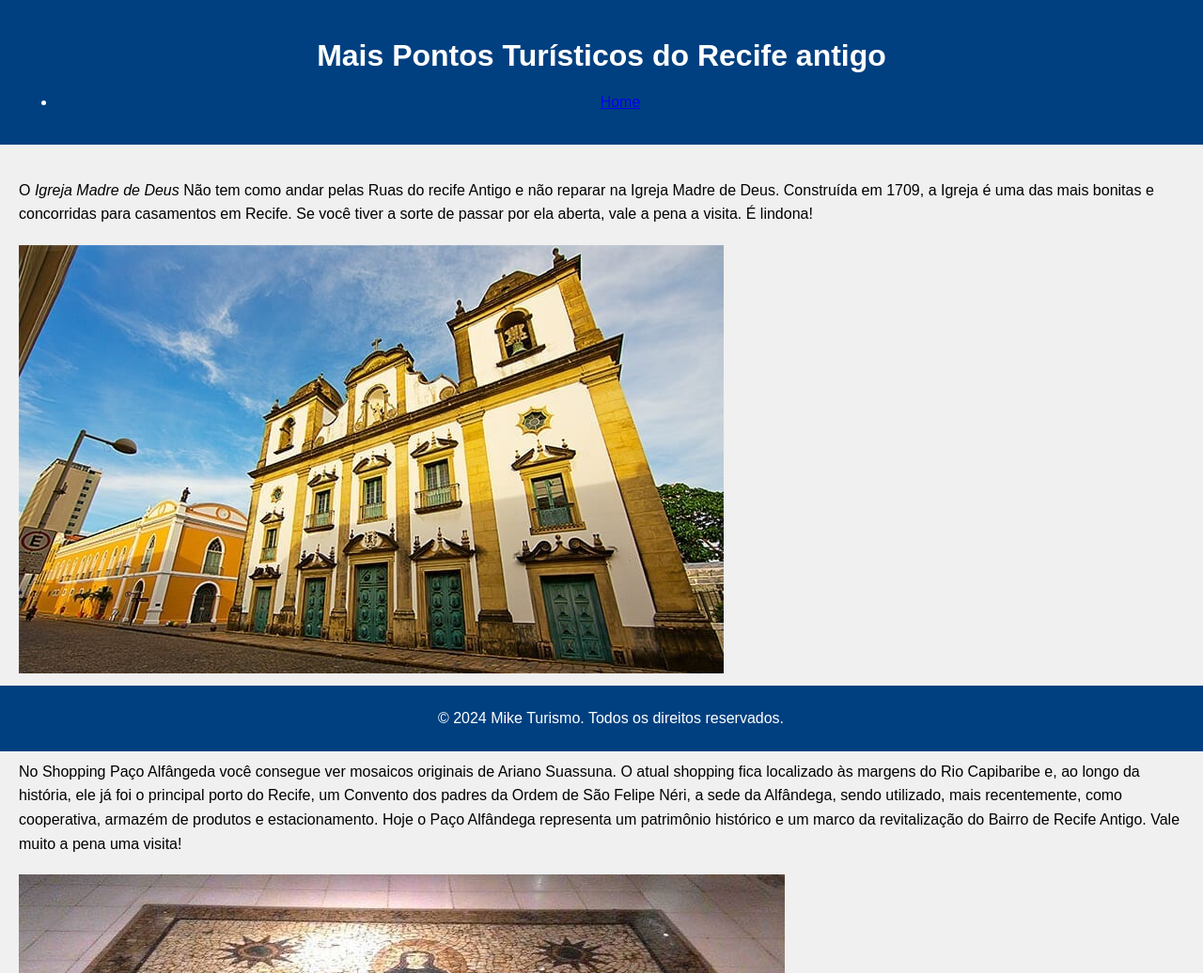
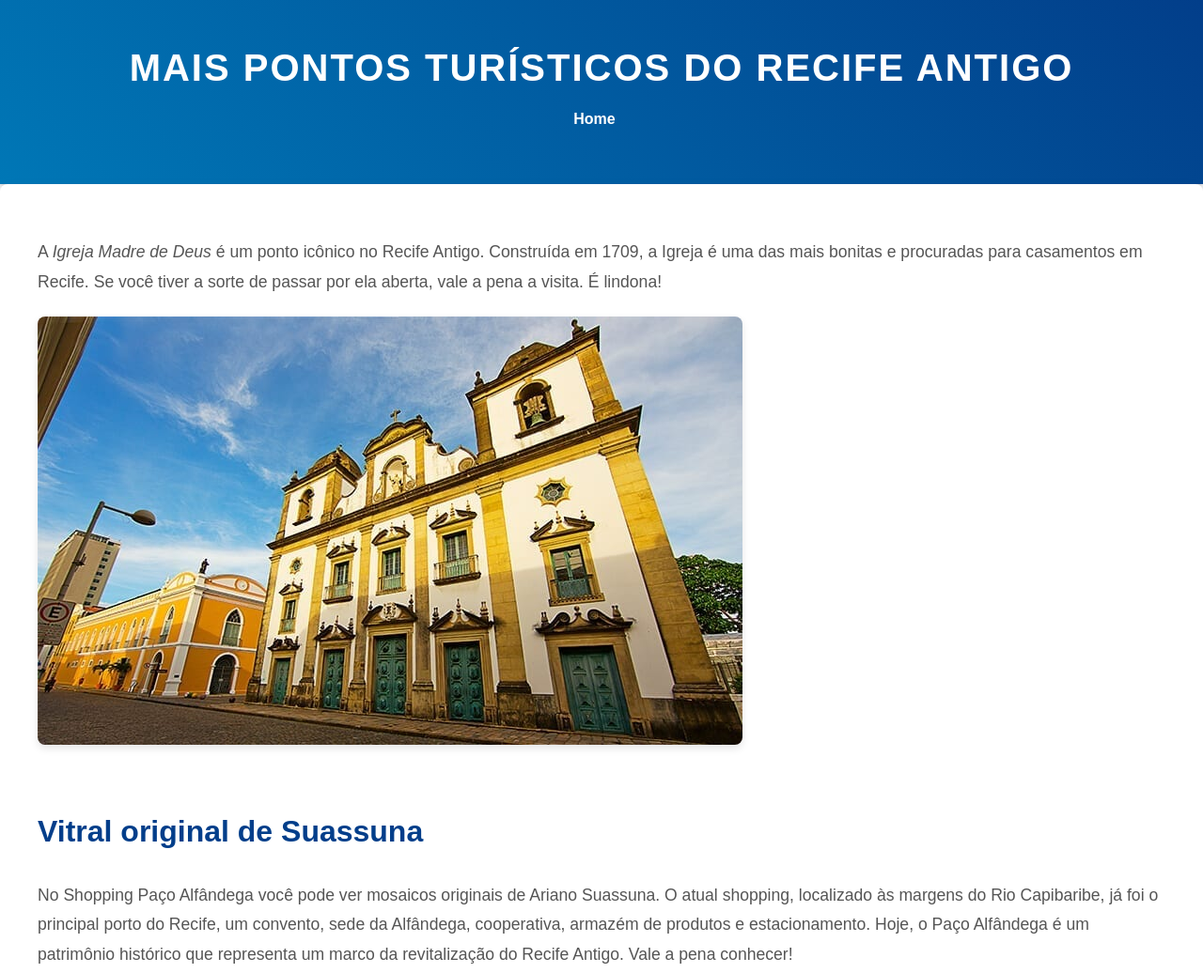
Before and after one commit to MikeMacCav/Marco-Zero, a plain HTML site: page pontosTuristicos.html in a window 1280 px wide. Shown: the top 1036 px of the page at 94% size. Drawn offline with Linux system fonts and the light colour scheme.

Commit message:
Adição das páginas de estilo na pasta CSS, para estilização das páginas html.

```diff
--- /dev/null
+++ b/css/estilo.css
@@ -0,0 +1,122 @@
+body {
+    font-family: 'Poppins', sans-serif;
+    margin: 0;
+    padding: 0;
+    background-color: #f8f9fa;
+    color: #333;
+    line-height: 1.6;
+}
+
+header {
+    background: linear-gradient(45deg, #0077b6, #023e8a);
+    color: white;
+    padding: 40px 0;
+    text-align: center;
+    box-shadow: 0 4px 8px rgba(0, 0, 0, 0.2);
+}
+
+header h1 {
+    font-size: 2.5em;
+    margin: 0;
+    font-weight: 700;
+    text-transform: uppercase;
+    letter-spacing: 2px;
+}
+
+nav ul {
+    list-style: none;
+    padding: 0;
+    margin-top: 10px;
+}
+
+nav ul li {
+    display: inline-block;
+    margin-right: 15px;
+}
+
+nav ul li a {
+    color: white;
+    text-decoration: none;
+    font-weight: 600;
+    padding: 8px 16px;
+    border-radius: 5px;
+    transition: background-color 0.3s ease;
+}
+
+nav ul li a:hover {
+    background-color: rgba(255, 255, 255, 0.3);
+}
+
+main {
+    max-width: 1200px;
+    margin: 0 auto;
+    padding: 40px;
+    background-color: white;
+    box-shadow: 0 8px 16px rgba(0, 0, 0, 0.1);
+    border-radius: 8px;
+}
+
+main h2 {
+    font-size: 2em;
+    color: #023e8a;
+    margin-top: 30px;
+}
+
+.content p {
+    font-size: 1.1em;
+    color: #555;
+    margin-bottom: 20px;
+    line-height: 1.8;
+}
+
+img {
+    max-width: 100%;
+    height: auto;
+    border-radius: 8px;
+    box-shadow: 0 4px 8px rgba(0, 0, 0, 0.1);
+    margin-bottom: 30px;
+}
+
+footer {
+    background-color: #023e8a;
+    color: white;
+    text-align: center;
+    padding: 20px;
+    margin-top: 40px;
+}
+
+footer p {
+    margin: 0;
+    font-size: 1em;
+}
+
+header, footer {
+    transition: background-color 0.5s ease;
+}
+
+header:hover {
+    background-color: #005f99;
+}
+
+footer:hover {
+    background-color: #005f99;
+}
+
+@media (max-width: 768px) {
+    header h1 {
+        font-size: 1.8em;
+    }
+
+    main {
+        padding: 20px;
+    }
+
+    nav ul li {
+        display: block;
+        margin: 5px 0;
+    }
+
+    main h2 {
+        font-size: 1.6em;
+    }
+}
--- /dev/null
+++ b/css/estiloPT.css
@@ -0,0 +1,122 @@
+body {
+    font-family: 'Poppins', sans-serif;
+    margin: 0;
+    padding: 0;
+    background-color: #f8f9fa;
+    color: #333;
+    line-height: 1.6;
+}
+
+header {
+    background: linear-gradient(45deg, #0077b6, #023e8a);
+    color: white;
+    padding: 40px 0;
+    text-align: center;
+    box-shadow: 0 4px 8px rgba(0, 0, 0, 0.2);
+}
+
+header h1 {
+    font-size: 2.5em;
+    margin: 0;
+    font-weight: 700;
+    text-transform: uppercase;
+    letter-spacing: 2px;
+}
+
+nav ul {
+    list-style: none;
+    padding: 0;
+    margin-top: 10px;
+}
+
+nav ul li {
+    display: inline-block;
+    margin-right: 15px;
+}
+
+nav ul li a {
+    color: white;
+    text-decoration: none;
+    font-weight: 600;
+    padding: 8px 16px;
+    border-radius: 5px;
+    transition: background-color 0.3s ease;
+}
+
+nav ul li a:hover {
+    background-color: rgba(255, 255, 255, 0.3);
+}
+
+main {
+    max-width: 1200px;
+    margin: 0 auto;
+    padding: 40px;
+    background-color: white;
+    box-shadow: 0 8px 16px rgba(0, 0, 0, 0.1);
+    border-radius: 8px;
+}
+
+main h2 {
+    font-size: 2em;
+    color: #023e8a;
+    margin-top: 30px;
+}
+
+.content p {
+    font-size: 1.1em;
+    color: #555;
+    margin-bottom: 20px;
+    line-height: 1.8;
+}
+
+img {
+    max-width: 100%;
+    height: auto;
+    border-radius: 8px;
+    box-shadow: 0 4px 8px rgba(0, 0, 0, 0.1);
+    margin-bottom: 30px;
+}
+
+footer {
+    background-color: #023e8a;
+    color: white;
+    text-align: center;
+    padding: 20px;
+    margin-top: 40px;
+}
+
+footer p {
+    margin: 0;
+    font-size: 1em;
+}
+
+header, footer {
+    transition: background-color 0.5s ease;
+}
+
+header:hover {
+    background-color: #005f99;
+}
+
+footer:hover {
+    background-color: #005f99;
+}
+
+@media (max-width: 768px) {
+    header h1 {
+        font-size: 1.8em;
+    }
+
+    main {
+        padding: 20px;
+    }
+
+    nav ul li {
+        display: block;
+        margin: 5px 0;
+    }
+
+    main h2 {
+        font-size: 1.6em;
+    }
+}
--- a/pontosTuristicos.html
+++ b/pontosTuristicos.html
@@ -4,64 +4,27 @@
     <meta charset="UTF-8">
     <meta name="viewport" content="width=device-width, initial-scale=1.0">
     <title>Recife Antigo</title>
-    <style>
-        body {
-            font-family: Arial, sans-serif;
-            margin: 0;
-            padding: 0;
-        }
-        header {
-            background-color: #004080;
-            color: white;
-            padding: 20px;
-            text-align: center;
-        }
-        main {
-            padding: 20px;
-            background-color: #f0f0f0;
-        }
-        footer {
-            background-color: #004080;
-            color: white;
-            text-align: center;
-            padding: 10px;
-            position: fixed;
-            width: 100%;
-            bottom: 0;
-        }
-        img {
-            max-width: 100%;
-            height: auto;
-            margin-bottom: 20px;
-        }
-        .content p {
-            margin-bottom: 20px;
-            line-height: 1.6;
-        }
-    </style>
+    <link rel="stylesheet" href="css/estiloPT.css">
 </head>
 <body>
 
     <header>
-        <h1>Mais Pontos Turísticos do Recife antigo</h1>
+        <h1>Mais Pontos Turísticos do Recife Antigo</h1>
         <nav>
             <ul>
-
               <li><a href="index.html"> Home </a></li>
             </ul>
-          </nav>
+        </nav>
     </header>
 
     <main>
         <section class="content">
-            <p>O <em>Igreja Madre de Deus</em> Não tem como andar pelas Ruas do recife Antigo e não reparar na Igreja Madre de Deus. Construída em 1709, a Igreja é uma das mais bonitas e concorridas para casamentos em Recife. Se você tiver a sorte de passar por ela aberta, vale a pena a visita. É lindona!</p>
+            <p>A <em>Igreja Madre de Deus</em> é um ponto icônico no Recife Antigo. Construída em 1709, a Igreja é uma das mais bonitas e procuradas para casamentos em Recife. Se você tiver a sorte de passar por ela aberta, vale a pena a visita. É lindona!</p>
             <img src="igreja-madre-de-deus-recife-antigo.jpg" alt="Igreja Madre de Deus">
 
             <h2>Vitral original de Suassuna</h2>
-            <p>No Shopping Paço Alfângeda você consegue ver mosaicos originais de Ariano Suassuna. O atual shopping fica localizado às margens do Rio Capibaribe e, ao longo da história, ele já foi o  principal porto do Recife, um Convento dos padres da Ordem de São Felipe Néri,  a sede da Alfândega, sendo utilizado, mais recentemente, como cooperativa, armazém de produtos e estacionamento. Hoje o Paço Alfândega representa um patrimônio histórico e um marco da revitalização do Bairro de Recife Antigo. Vale muito a pena uma visita!</p>
-            <img src="Vitral original de Suassuna.jpg" alt="Conhecer o vitral original de Suassuna">
-
-
+            <p>No Shopping Paço Alfândega você pode ver mosaicos originais de Ariano Suassuna. O atual shopping, localizado às margens do Rio Capibaribe, já foi o principal porto do Recife, um convento, sede da Alfândega, cooperativa, armazém de produtos e estacionamento. Hoje, o Paço Alfândega é um patrimônio histórico que representa um marco da revitalização do Recife Antigo. Vale a pena conhecer!</p>
+            <img src="Vitral original de Suassuna.jpg" alt="Vitral original de Suassuna">
         </section>
     </main>
 
```
Also changed, not shown: index.html (+1 -35 lines).
